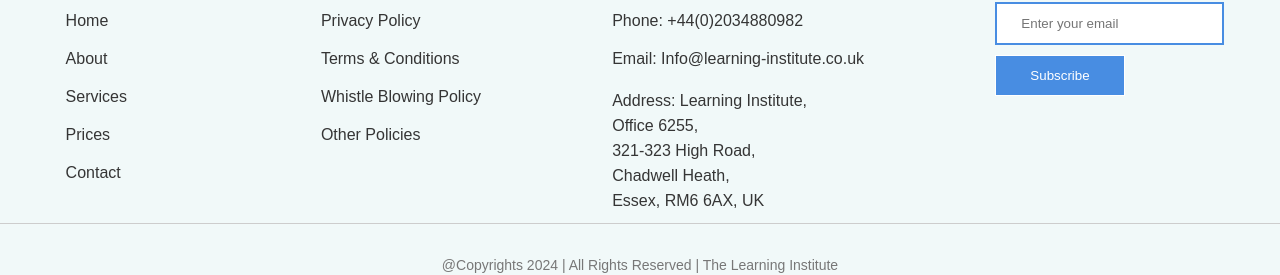
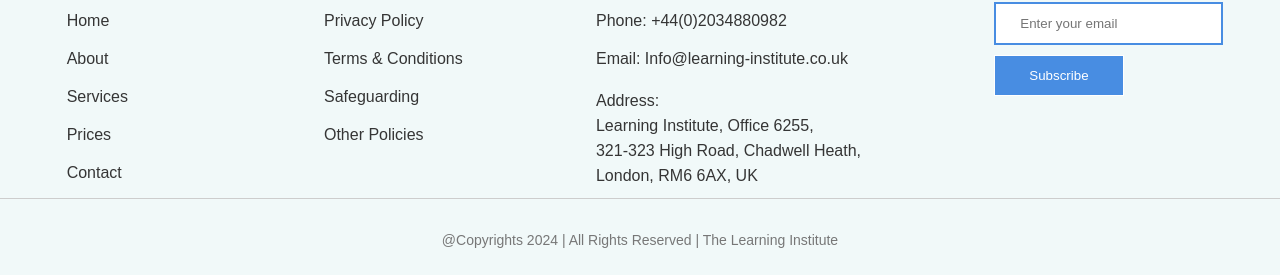
Before and after one commit to AbdulSufi/The-Learning-Institute-New-, a React (Create React App) app: page /prices in a window 1280 px wide. Shown: the part 2044-2319 px from the top of the page. Built offline with nearby package versions, Linux system fonts and the light colour scheme.

Commit message:
Logoupdates

```diff
--- a/src/App.css
+++ b/src/App.css
@@ -21,6 +21,7 @@
 
 nav {
   display: flex;
+  flex-wrap: wrap;
   padding: 2% 6%;
   justify-content: space-between;
   align-items: center;
--- a/src/Components/Footer.js
+++ b/src/Components/Footer.js
@@ -20,7 +20,7 @@
             <p class="footerHeadings">Legal Stuff</p>
             <p class="footerText">Privacy Policy</p>
             <p class="footerText">Terms & Conditions</p>
-            <p class="footerText">Whistle Blowing Policy</p>
+            <p class="footerText">Safeguarding</p>
             <p class="footerText">Other Policies</p>
           </div>
 
@@ -28,11 +28,10 @@
             <p class="footerHeadings">Contact Info</p>
             <p class="footerText">Phone: +44(0)2034880982 </p>
             <p class="footerText">Email: Info@learning-institute.co.uk</p>
-            <p class="footerText footer-address">Address: Learning Institute, <br></br>
-            Office 6255, <br></br>
-            321-323 High Road,  <br></br>
-            Chadwell Heath, <br></br>
-            Essex, RM6 6AX, UK</p>
+            <p class="footerText footer-address">Address: <br></br>
+            Learning Institute, Office 6255, <br></br>
+            321-323 High Road, Chadwell Heath,   <br></br>
+            London, RM6 6AX, UK</p>
           </div>
 
           <div class="subscribe-form">
--- a/src/Components/Navbar.js
+++ b/src/Components/Navbar.js
@@ -1,5 +1,5 @@
 import React from 'react'
-import logo from "../images/logo.png"
+import logo from "../images/LogoNew1.png"
 
 export default function Navbar() {
   return (
```
Also changed, not shown: src/images/LogoNew1.png (added).
